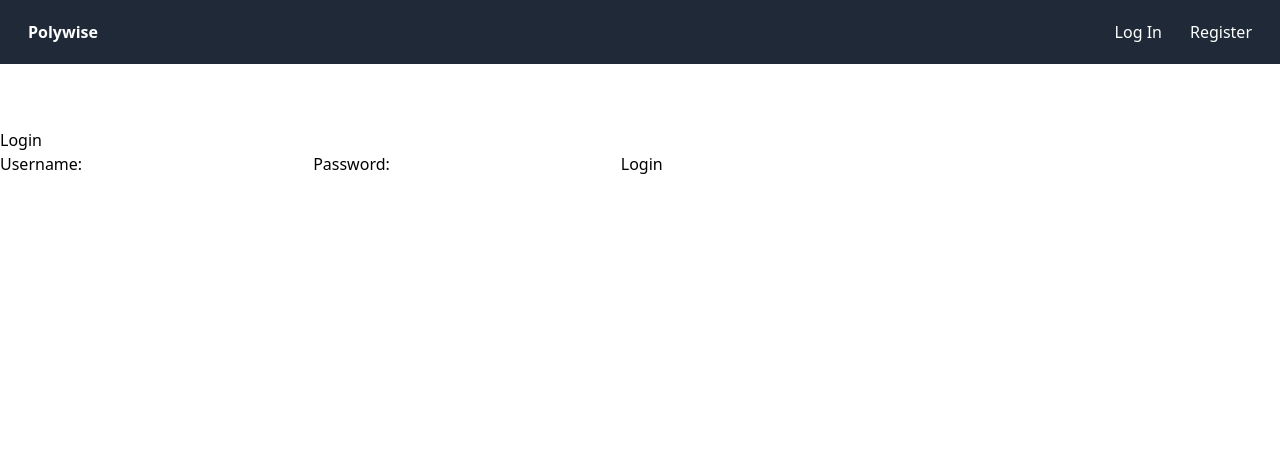
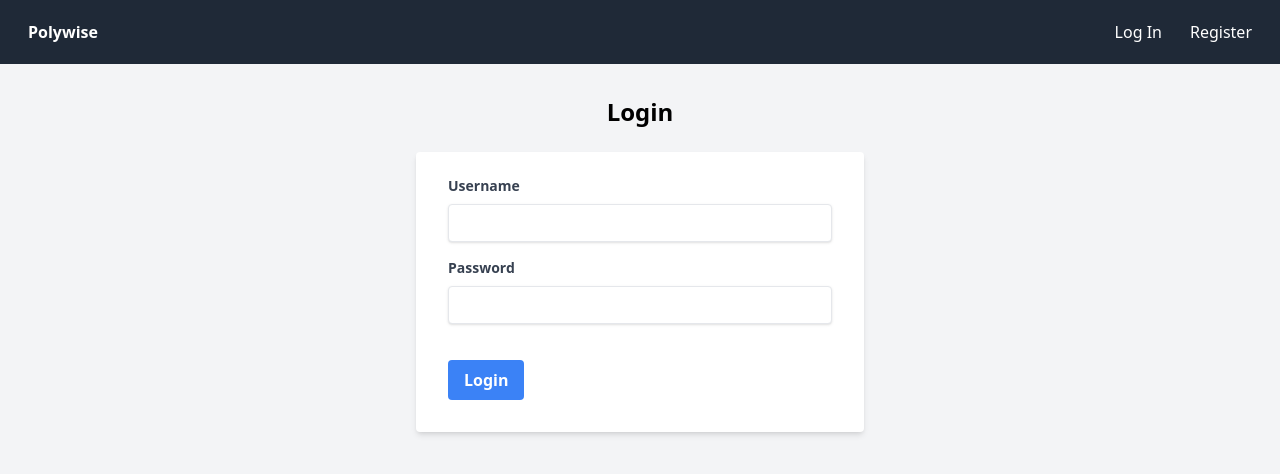
Before and after one commit to mattpiccolella/bluepeak, a React (Create React App) app in the folder frontend/: page /login in a window 1280 px wide. Shown: the top 474 px of the page. Built offline with nearby package versions, Linux system fonts and the light colour scheme; no server answers.

Commit message:
Basic landing pages, login, register

```diff
--- a/frontend/src/App.js
+++ b/frontend/src/App.js
@@ -1,7 +1,7 @@
 import React from 'react';
 import Nav from './components/Nav';
 import Chat from   './components/Chat';
-import ChatHistory from   './components/ChatHistory';
+import HomePage from './components/HomePage';
 import Login from   './components/Login';
 import Register from   './components/Register';
 import UserProfile from   './components/UserProfile';
@@ -10,13 +10,14 @@ import { AuthProvider } from './contexts/AuthContext';
 import { BrowserRouter as Router, Route, Routes } from 'react-router-dom';
 
 function App() {
+
   return (
       <div class="flex flex-col h-screen">
         <AuthProvider>
           <Router>
             <Nav />
             <Routes>
-              <Route exact path="/" element={<ChatHistory />}/>
+              <Route exact path="/" element={<HomePage />}/>
               <Route exact path="/chat" element={<Chat />}/>
               <Route path="/chat/:id" element={<Chat />}/>
               <Route path="/login" element={<Login />}/>
--- /dev/null
+++ b/frontend/src/components/HomePage.js
@@ -0,0 +1,18 @@
+import React, { useContext } from 'react';
+import { AuthContext } from '../contexts/AuthContext';
+import ChatHistory from '../components/ChatHistory';
+import LandingPage from '../components/LandingPage';
+
+function HomePage() {
+    const { isLoggedIn, login, logout, getUserToken} = useContext(AuthContext);
+
+    return (
+        isLoggedIn ? (
+            <ChatHistory />
+        ) : (
+            <LandingPage />
+        )
+    );
+}
+
+export default HomePage;
--- /dev/null
+++ b/frontend/src/components/LandingPage.js
@@ -0,0 +1,22 @@
+import React from 'react';
+
+function LandingPage() {
+    return (
+        <div className="bg-gray-100 flex flex-col items-center justify-center flex-1">
+          <header className="text-4xl font-bold text-gray-800 mb-4">Welcome to Polywise</header>
+          <p className="text-xl text-gray-600 text-center max-w-md mb-6">
+            Polywise is a new tool. It is a place to teach yourself
+          </p>
+          <div>
+            <a href="/register" className="bg-blue-500 hover:bg-blue-700 text-white font-bold py-2 px-4 rounded mr-4">
+              Register
+            </a>
+            <a href="/login" className="bg-transparent hover:bg-blue-500 text-blue-700 font-semibold hover:text-white py-2 px-4 border border-blue-500 hover:border-transparent rounded">
+              Login
+            </a>
+          </div>
+        </div>
+      );
+}
+
+export default LandingPage;
--- a/frontend/src/components/Login.js
+++ b/frontend/src/components/Login.js
@@ -23,20 +23,38 @@ function Login() {
     };
 
     return (
-        <div className="pt-16">
-            <h2>Login</h2>
-            <form onSubmit={handleSubmit}>
-                <label>
-                    Username:
-                    <input type="text" value={email} onChange={e => setEmail(e.target.value)} />
+    <div className="pt-8 flex justify-center flex-1 bg-gray-100">
+        <div className="w-full max-w-md">
+            <h2 className="text-2xl font-bold mb-6 text-center">Login</h2>
+            <form onSubmit={handleSubmit} className="bg-white shadow-md rounded px-8 pt-6 pb-8 mb-4">
+            <div className="mb-4">
+                <label className="block text-gray-700 text-sm font-bold mb-2" htmlFor="username">
+                Username
                 </label>
-                <label>
-                    Password:
-                    <input type="password" value={password} onChange={e => setPassword(e.target.value)} />
+                <input type="text" value={email} onChange={e => setEmail(e.target.value)}
+                className="shadow appearance-none border rounded w-full py-2 px-3 text-gray-700 leading-tight focus:outline-none focus:shadow-outline"
+                id="username"
+                />
+            </div>
+            <div className="mb-6">
+                <label className="block text-gray-700 text-sm font-bold mb-2" htmlFor="password">
+                Password
                 </label>
-                <button type="submit">Login</button>
+                <input type="password" value={password} onChange={e => setPassword(e.target.value)}
+                className="shadow appearance-none border rounded w-full py-2 px-3 text-gray-700 mb-3 leading-tight focus:outline-none focus:shadow-outline"
+                id="password"
+                />
+            </div>
+            <div className="flex items-center justify-between">
+                <button type="submit"
+                className="bg-blue-500 hover:bg-blue-700 text-white font-bold py-2 px-4 rounded focus:outline-none focus:shadow-outline">
+                Login
+                </button>
+            </div>
             </form>
         </div>
+    </div>
+
     );
 }
 
--- a/frontend/src/components/Register.js
+++ b/frontend/src/components/Register.js
@@ -27,32 +27,48 @@ function Register() {
     };
 
     return (
-        <div className="pt-16">
-            <h2>Register</h2>
-            <form onSubmit={onSubmit}>
-                <div>
-                    <label>Email:</label>
+<div className="flex flex-1 justify-center bg-gray-100 pt-8">
+  <div className="w-full max-w-md">
+    <h2 className="text-2xl font-bold text-center text-gray-800 mb-8">Register</h2>
+    <form onSubmit={onSubmit} className="bg-white shadow-lg rounded-lg px-8 pt-6 pb-8 mb-4">
+      <div className="mb-4">
+        <label className="block text-gray-700 text-sm font-bold mb-2" htmlFor="email">
+          Email:
+        </label>
         <input
           type="email"
           name="email"
           value={email}
           onChange={onChange}
           required
+          className="shadow appearance-none border rounded w-full py-2 px-3 text-gray-700 leading-tight focus:outline-none focus:shadow-outline"
+          id="email"
         />
       </div>
-                <div>
-                    <label>Password:</label>
+      <div className="mb-6">
+        <label className="block text-gray-700 text-sm font-bold mb-2" htmlFor="password">
+          Password:
+        </label>
         <input
           type="password"
           name="password"
           value={password}
           onChange={onChange}
           required
+          className="shadow appearance-none border rounded w-full py-2 px-3 text-gray-700 mb-3 leading-tight focus:outline-none focus:shadow-outline"
+          id="password"
         />
       </div>
-                <button type="submit">Register</button>
+      <div className="flex justify-center">
+        <button type="submit"
+          className="bg-blue-500 hover:bg-blue-700 text-white font-bold py-2 px-4 rounded focus:outline-none focus:shadow-outline">
+          Register
+        </button>
+      </div>
     </form>
   </div>
+</div>
+
     );
 }
 
```
Lines whose indentation alone changed are shown as unchanged.
